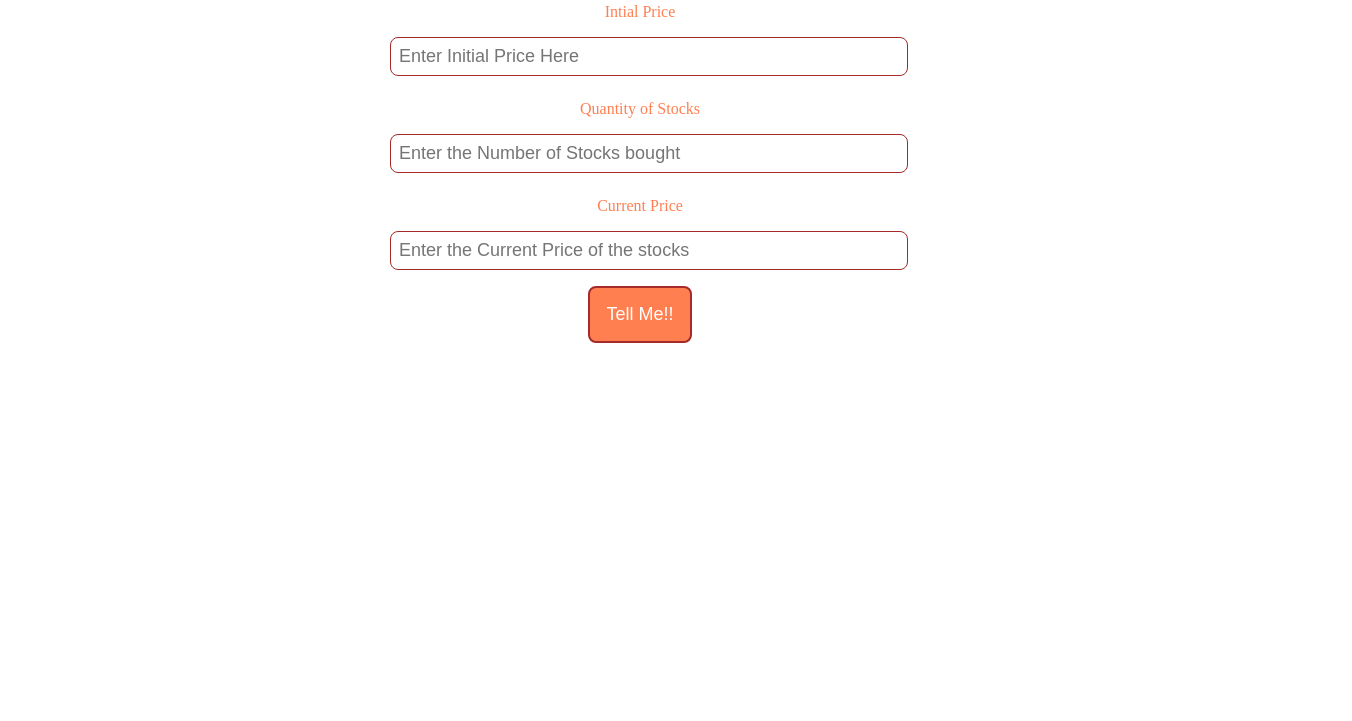
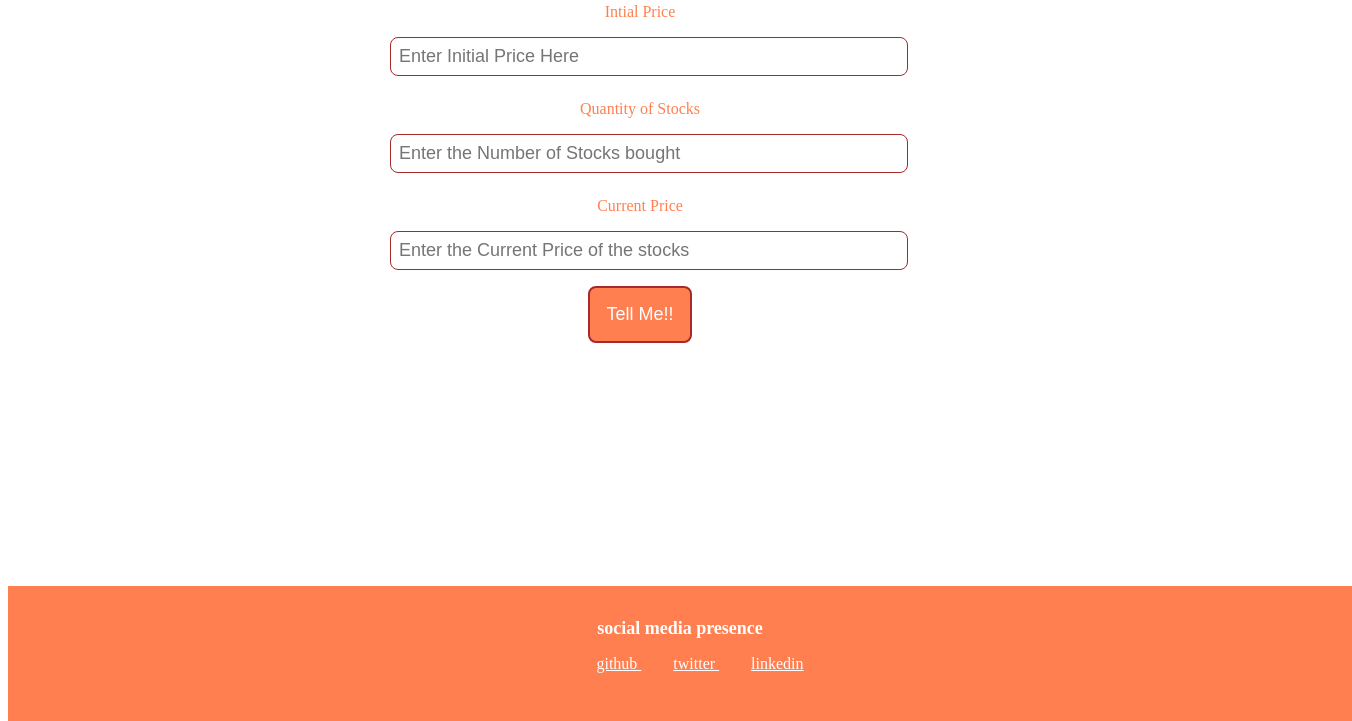
Before and after one commit to rad-codes/neog-markfourteen, a plain HTML site: page index.html in a window 1280 px wide. Shown: the part 79-800 px from the top of the page, 1352 px wide, since content can reach past the window. Drawn offline with Linux system fonts and the light colour scheme.

Commit message:
feat sociallink

```diff
--- a/index.html
+++ b/index.html
@@ -45,7 +45,22 @@
 
       <div id="output-box" class="output"></div>
     </main>
-
+    <footer class="footer">
+      <div class="footer-header">social media presence</div>
+      <ul class="social-links list-non-bullet">
+        <li class="list-item-inline">
+          <a class="link" target="_blank" href="https://github.com/rad-codes"> github </a>
+        </li>
+        <li class="list-item-inline">
+          <a class="link" target="_blank" href="https://twitter.com/hopefullBalance"> twitter </a>
+        </li>
+        <li class="list-item-inline">
+          <a class="link"  target="_blank"href="https://www.linkedin.com/in/radhika-pilankar-8a10b0160">
+            linkedin
+          </a>
+        </li>
+      </ul>
+    </footer>
     <script src="index.js"></script>
   </body>
 </html>
--- a/style.css
+++ b/style.css
@@ -58,3 +58,25 @@ input {
   padding: 1rem;
   font-size: larger;
 }
+.footer {
+  background-color: var(--primary-color);
+  color: white;
+  text-align: center;
+  padding: 2rem ;
+position: absolute;
+bottom: 0;
+width: 100%;
+}
+
+.footer .link {
+  color: white;
+}
+
+.footer .footer-header {
+  font-weight: bold;
+  font-size: large;
+}
+.list-item-inline {
+  display: inline;
+  padding: 1rem;
+}
```
